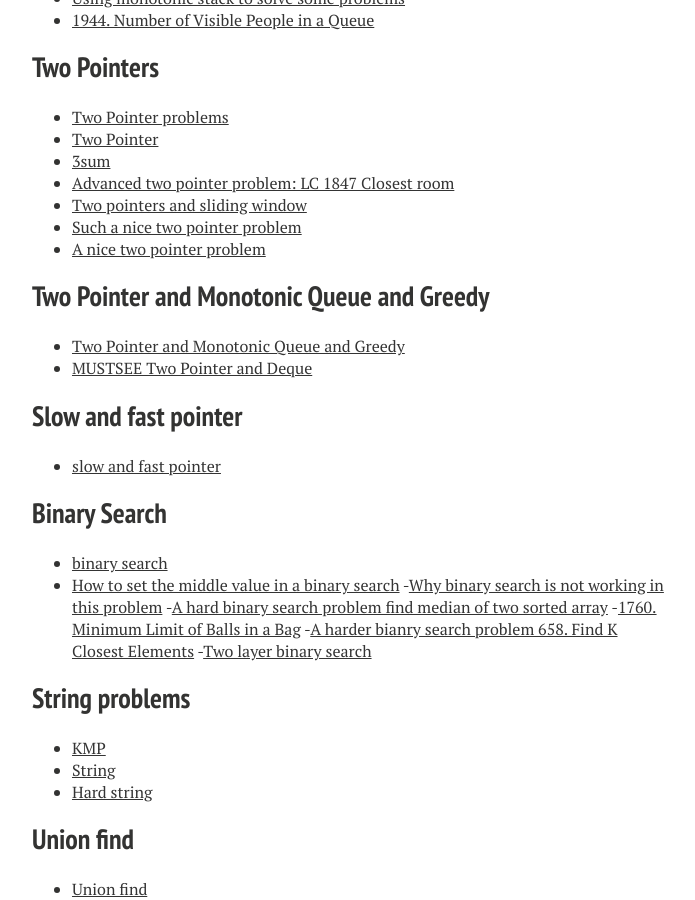
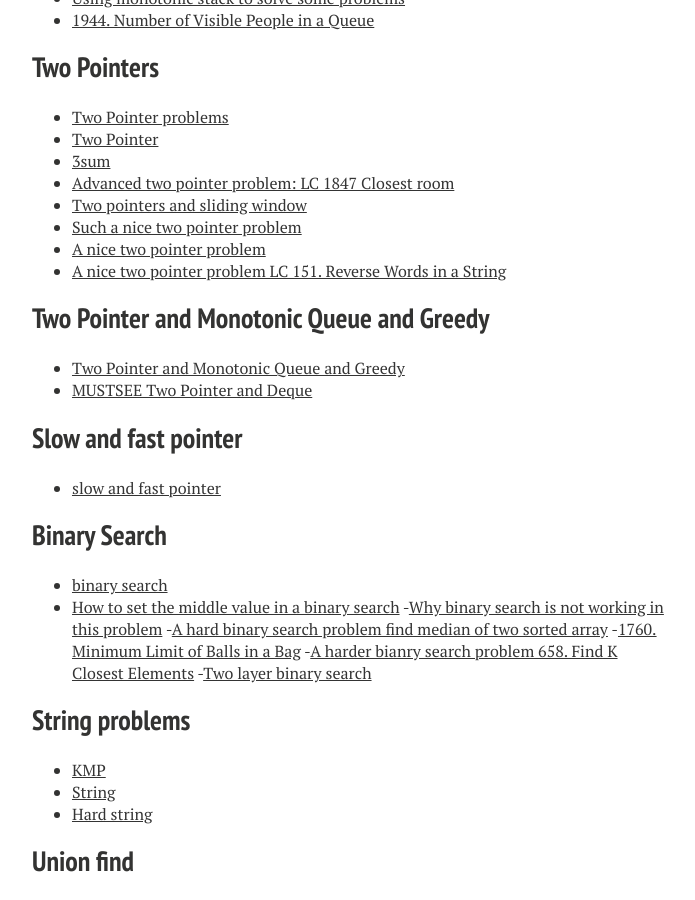
Before and after one commit to xiaokeshen/xiaokeshen.github.io, a Jekyll site: the page built from SoftwareEngineering/index.md, in a window 1280 px wide and 900 px high, scrolled down 5618 px. Shown: the whole window, without its empty margins (288-983 px from the left). Built offline with Jekyll 4.4.1, drawn with Linux system fonts in a browser that asks for light colours; nearby versions of some CDN libraries.

Commit message:
Two pointer problem

```diff
--- a/SoftwareEngineering/index.md
+++ b/SoftwareEngineering/index.md
@@ -200,6 +200,7 @@ My 'Serious' coding got started since I became a student as a Computer Science M
 - [Two pointers and sliding window](https://jimmy-shen.medium.com/two-pointers-and-sliding-window-750470d25d0a)
 - [Such a nice two pointer problem](https://jimmy-shen.medium.com/such-a-nice-two-pointer-problem-e04c9e0ad7db)
 - [A nice two pointer problem](https://jimmy-shen.medium.com/a-nice-two-pointer-problem-9a0ea6150e60)
+- [A nice two pointer problem LC 151. Reverse Words in a String](https://jimmy-shen.medium.com/a-nice-two-pointer-problem-31d1e1d2bcd8)
 
 ## Two Pointer and Monotonic Queue and Greedy
 - [Two Pointer and Monotonic Queue and Greedy](https://jimmy-shen.medium.com/monotonic-queue-two-pointer-and-greedy-algorithm-e0c466d49bb1)
```
